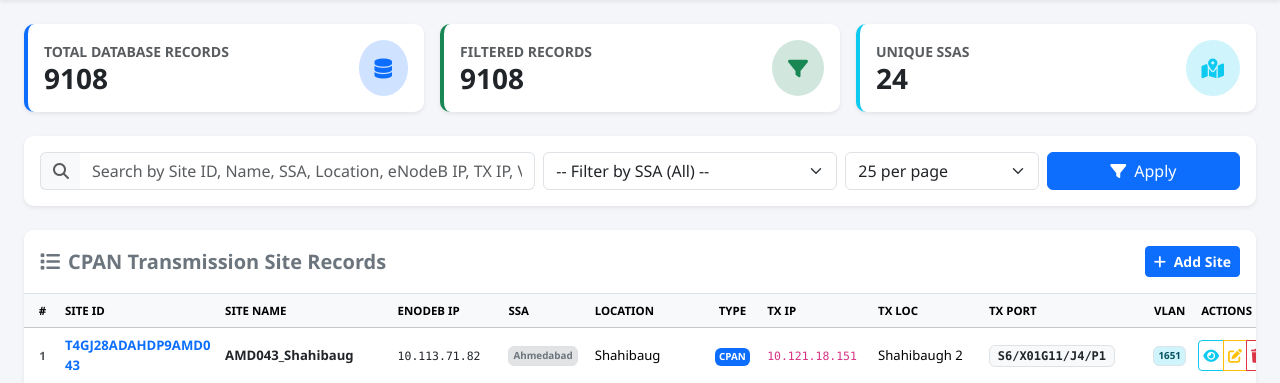
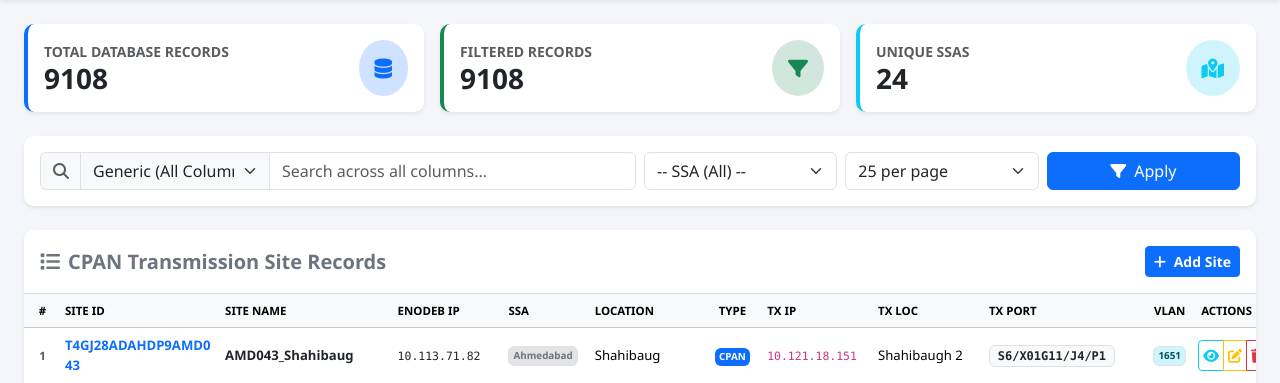
Before and after one commit to saiyedin786/txsystem, a Flask app: page / in a window 1280 px wide. Shown: the part 56-439 px from the top of the page. Run offline with Flask 3, Linux system fonts and the light colour scheme; a user stored in the database is signed in; data comes from the database, SQL or seed files in the repository.

Commit message:
second commit

```diff
--- a/app.py
+++ b/app.py
@@ -70,28 +70,50 @@ def derive_ssa_and_location(site_name, existing_ssa="", existing_loc=""):
     return final_ssa, final_loc
 
 
-def search_db(query="", selected_ssa="", page=1, per_page=25):
+VALID_SEARCH_COLUMNS = {
+    'all': 'Generic (All Columns)',
+    'site_id': 'Site ID',
+    'site_name': 'Site Name',
+    'enodeb_address': 'eNodeB IP',
+    'ssa': 'SSA',
+    'location': 'Location',
+    'cpan_maan_vsat': 'Type (CPAN/MAAN/VSAT)',
+    'tx_system_ip': 'TX System IP',
+    'tx_system_location': 'TX System Location',
+    'tx_system_port': 'TX System Port',
+    'vlan': 'VLAN'
+}
+
+
+def search_db(query="", search_by="all", selected_ssa="", page=1, per_page=25):
     conn = get_db()
     cursor = conn.cursor()
 
     where_clauses = []
     params = []
 
+    if search_by not in VALID_SEARCH_COLUMNS:
+        search_by = "all"
+
     if query:
         q_like = f"%{query.strip()}%"
-        where_clauses.append('''
-            (LOWER(site_id) LIKE LOWER(?) OR
-             LOWER(site_name) LIKE LOWER(?) OR
-             LOWER(enodeb_address) LIKE LOWER(?) OR
-             LOWER(ssa) LIKE LOWER(?) OR
-             LOWER(location) LIKE LOWER(?) OR
-             LOWER(cpan_maan_vsat) LIKE LOWER(?) OR
-             LOWER(tx_system_ip) LIKE LOWER(?) OR
-             LOWER(tx_system_location) LIKE LOWER(?) OR
-             LOWER(tx_system_port) LIKE LOWER(?) OR
-             LOWER(vlan) LIKE LOWER(?))
-        ''')
-        params.extend([q_like] * 10)
+        if search_by != "all":
+            where_clauses.append(f"LOWER({search_by}) LIKE LOWER(?)")
+            params.append(q_like)
+        else:
+            where_clauses.append('''
+                (LOWER(site_id) LIKE LOWER(?) OR
+                 LOWER(site_name) LIKE LOWER(?) OR
+                 LOWER(enodeb_address) LIKE LOWER(?) OR
+                 LOWER(ssa) LIKE LOWER(?) OR
+                 LOWER(location) LIKE LOWER(?) OR
+                 LOWER(cpan_maan_vsat) LIKE LOWER(?) OR
+                 LOWER(tx_system_ip) LIKE LOWER(?) OR
+                 LOWER(tx_system_location) LIKE LOWER(?) OR
+                 LOWER(tx_system_port) LIKE LOWER(?) OR
+                 LOWER(vlan) LIKE LOWER(?))
+            ''')
+            params.extend([q_like] * 10)
 
     if selected_ssa:
         where_clauses.append("LOWER(ssa) = LOWER(?)")
@@ -125,6 +147,7 @@ def search_db(query="", selected_ssa="", page=1, per_page=25):
     return {
         'records': records,
         'query': query,
+        'search_by': search_by,
         'selected_ssa': selected_ssa,
         'unique_ssas': unique_ssas,
         'page': page,
@@ -325,11 +348,12 @@ def change_password():
 @login_required
 def index():
     query = request.args.get('q', '').strip()
+    search_by = request.args.get('search_by', 'all').strip()
     selected_ssa = request.args.get('ssa', '').strip()
     page = request.args.get('page', 1, type=int)
     per_page = request.args.get('per_page', 25, type=int)
 
-    data = search_db(query=query, selected_ssa=selected_ssa, page=page, per_page=per_page)
+    data = search_db(query=query, search_by=search_by, selected_ssa=selected_ssa, page=page, per_page=per_page)
     return render_template('index.html', **data)
 
 
@@ -337,11 +361,12 @@ def index():
 @login_required
 def api_search():
     query = request.args.get('q', '').strip()
+    search_by = request.args.get('search_by', 'all').strip()
     selected_ssa = request.args.get('ssa', '').strip()
     page = request.args.get('page', 1, type=int)
     per_page = request.args.get('per_page', 25, type=int)
 
-    data = search_db(query=query, selected_ssa=selected_ssa, page=page, per_page=per_page)
+    data = search_db(query=query, search_by=search_by, selected_ssa=selected_ssa, page=page, per_page=per_page)
     return jsonify(data)
 
 
--- a/templates/index.html
+++ b/templates/index.html
@@ -49,17 +49,30 @@
 <!-- Search & Filter Card -->
 <div class="card card-custom p-3 mb-4 bg-white shadow-sm">
     <form id="search-form" method="GET" action="{{ url_for('index') }}" class="row g-2 align-items-center">
-        <div class="col-md-5">
+        <div class="col-md-6">
             <div class="input-group">
                 <span class="input-group-text bg-light border-end-0">
                     <i id="search-icon" class="fa-solid fa-magnifying-glass text-muted"></i>
                 </span>
-                <input type="text" id="search-input" name="q" value="{{ query }}" class="form-control border-start-0" placeholder="Search by Site ID, Name, SSA, Location, eNodeB IP, TX IP, VLAN..." autocomplete="off">
+                <select id="search-by-select" name="search_by" class="form-select bg-light border-end-0 flex-grow-0" style="width: auto; max-width: 190px; font-weight: 500;" title="Select Search Target Column">
+                    <option value="all" {% if search_by == 'all' or not search_by %}selected{% endif %}>Generic (All Columns)</option>
+                    <option value="site_id" {% if search_by == 'site_id' %}selected{% endif %}>Site ID</option>
+                    <option value="site_name" {% if search_by == 'site_name' %}selected{% endif %}>Site Name</option>
+                    <option value="enodeb_address" {% if search_by == 'enodeb_address' %}selected{% endif %}>eNodeB IP</option>
+                    <option value="ssa" {% if search_by == 'ssa' %}selected{% endif %}>SSA</option>
+                    <option value="location" {% if search_by == 'location' %}selected{% endif %}>Location</option>
+                    <option value="cpan_maan_vsat" {% if search_by == 'cpan_maan_vsat' %}selected{% endif %}>Type (CPAN/MAAN/VSAT)</option>
+                    <option value="tx_system_ip" {% if search_by == 'tx_system_ip' %}selected{% endif %}>TX System IP</option>
+                    <option value="tx_system_location" {% if search_by == 'tx_system_location' %}selected{% endif %}>TX System Location</option>
+                    <option value="tx_system_port" {% if search_by == 'tx_system_port' %}selected{% endif %}>TX System Port</option>
+                    <option value="vlan" {% if search_by == 'vlan' %}selected{% endif %}>VLAN</option>
+                </select>
+                <input type="text" id="search-input" name="q" value="{{ query }}" class="form-control" placeholder="Search across all columns..." autocomplete="off">
             </div>
         </div>
-        <div class="col-md-3">
+        <div class="col-md-2">
             <select id="ssa-select" name="ssa" class="form-select">
-                <option value="">-- Filter by SSA (All) --</option>
+                <option value="">-- SSA (All) --</option>
                 {% for s in unique_ssas %}
                     <option value="{{ s }}" {% if selected_ssa == s %}selected{% endif %}>{{ s }}</option>
                 {% endfor %}
@@ -74,7 +87,7 @@
         </div>
         <div class="col-md-2 d-flex gap-2">
             <button type="submit" class="btn btn-primary w-100"><i class="fa-solid fa-filter me-1"></i> Apply</button>
-            <a href="{{ url_for('index') }}" id="clear-search-btn" class="btn btn-outline-secondary {% if not query and not selected_ssa %}d-none{% endif %}">
+            <a href="{{ url_for('index') }}" id="clear-search-btn" class="btn btn-outline-secondary {% if not query and not selected_ssa and (not search_by or search_by == 'all') %}d-none{% endif %}" title="Clear Search">
                 <i class="fa-solid fa-xmark"></i>
             </a>
         </div>
@@ -199,17 +212,17 @@
         <nav aria-label="Page navigation">
             <ul id="pagination-list" class="pagination pagination-sm mb-0">
                 <li class="page-item {% if page <= 1 %}disabled{% endif %}">
-                    <a class="page-link" href="{{ url_for('index', page=page-1, q=query, ssa=selected_ssa, per_page=per_page) }}">&laquo; Prev</a>
+                    <a class="page-link" href="{{ url_for('index', page=page-1, q=query, search_by=search_by, ssa=selected_ssa, per_page=per_page) }}">&laquo; Prev</a>
                 </li>
 
                 {% for p in range(max(1, page - 2), min(total_pages + 1, page + 3)) %}
                     <li class="page-item {% if p == page %}active{% endif %}">
-                        <a class="page-link" href="{{ url_for('index', page=p, q=query, ssa=selected_ssa, per_page=per_page) }}">{{ p }}</a>
+                        <a class="page-link" href="{{ url_for('index', page=p, q=query, search_by=search_by, ssa=selected_ssa, per_page=per_page) }}">{{ p }}</a>
                     </li>
                 {% endfor %}
 
                 <li class="page-item {% if page >= total_pages %}disabled{% endif %}">
-                    <a class="page-link" href="{{ url_for('index', page=page+1, q=query, ssa=selected_ssa, per_page=per_page) }}">Next &raquo;</a>
+                    <a class="page-link" href="{{ url_for('index', page=page+1, q=query, search_by=search_by, ssa=selected_ssa, per_page=per_page) }}">Next &raquo;</a>
                 </li>
             </ul>
         </nav>
@@ -221,6 +234,7 @@
 <script>
 document.addEventListener('DOMContentLoaded', function () {
     const searchInput = document.getElementById('search-input');
+    const searchBySelect = document.getElementById('search-by-select');
     const ssaSelect = document.getElementById('ssa-select');
     const perPageSelect = document.getElementById('per-page-select');
     const clearBtn = document.getElementById('clear-search-btn');
@@ -235,6 +249,17 @@ document.addEventListener('DOMContentLoaded', function () {
 
     let debounceTimer = null;
     let currentPage = 1;
+
+    function updatePlaceholder() {
+        const val = searchBySelect.value;
+        const text = searchBySelect.options[searchBySelect.selectedIndex].text;
+        if (val === 'all') {
+            searchInput.placeholder = "Search across all columns...";
+        } else {
+            searchInput.placeholder = `Search in ${text}...`;
+        }
+    }
+    updatePlaceholder();
 
     function renderTypeBadge(typeVal) {
         if (!typeVal) return '<span class="badge bg-secondary px-1 py-1">-</span>';
@@ -258,10 +283,11 @@ document.addEventListener('DOMContentLoaded', function () {
     function performSearch(page = 1) {
         currentPage = page;
         const q = searchInput.value.trim();
+        const searchBy = searchBySelect.value;
         const ssa = ssaSelect.value.trim();
         const perPage = perPageSelect.value;
 
-        if (q || ssa) {
+        if (q || ssa || (searchBy && searchBy !== 'all')) {
             clearBtn.classList.remove('d-none');
         } else {
             clearBtn.classList.add('d-none');
@@ -271,6 +297,7 @@ document.addEventListener('DOMContentLoaded', function () {
 
         const params = new URLSearchParams({
             q: q,
+            search_by: searchBy,
             ssa: ssa,
             per_page: perPage,
             page: page
@@ -392,6 +419,11 @@ document.addEventListener('DOMContentLoaded', function () {
         debounceTimer = setTimeout(() => performSearch(1), 150);
     });
 
+    searchBySelect.addEventListener('change', function () {
+        updatePlaceholder();
+        performSearch(1);
+    });
+
     ssaSelect.addEventListener('change', function () {
         performSearch(1);
     });
```
Also changed, not shown: 2 other files.
